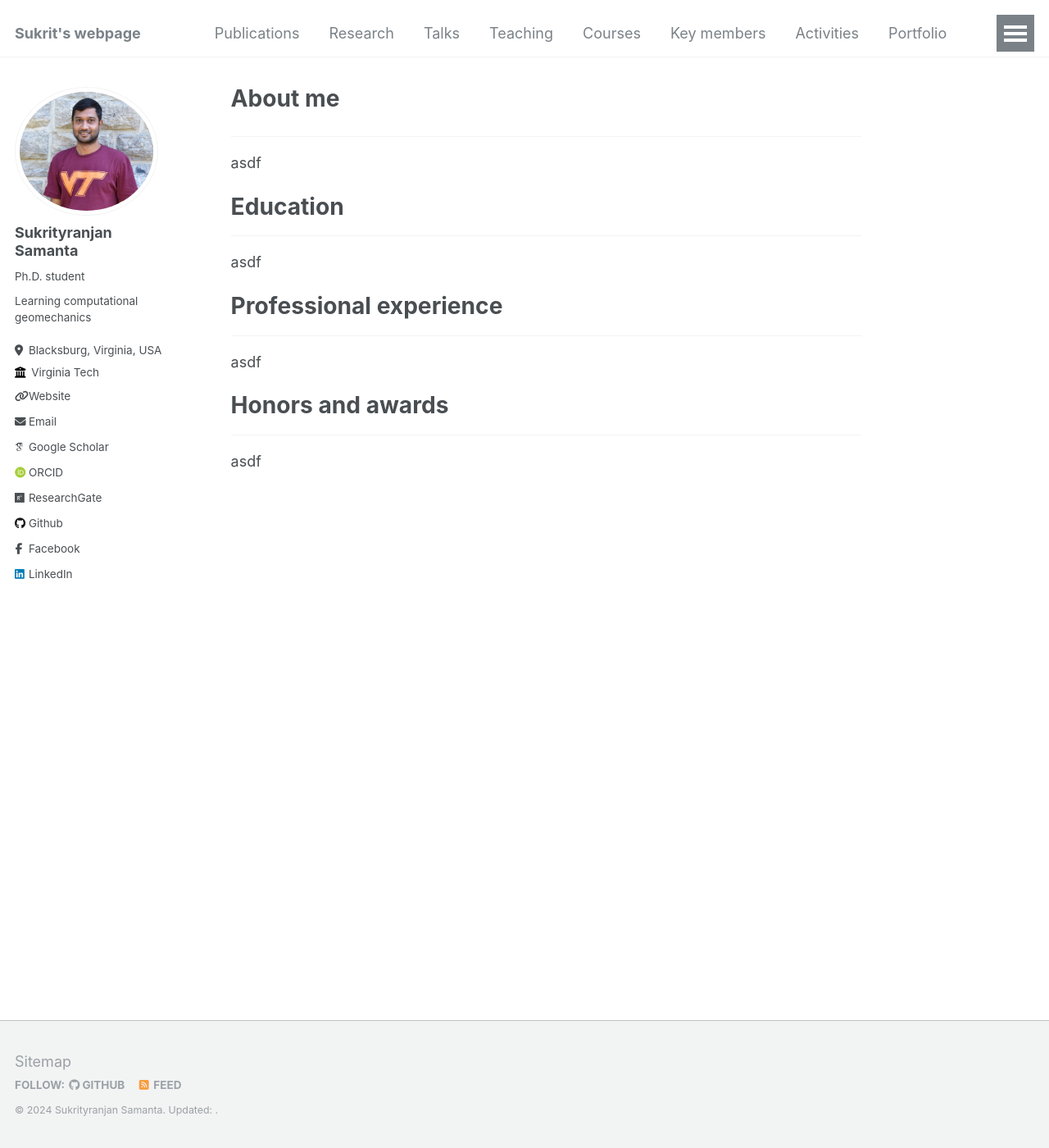
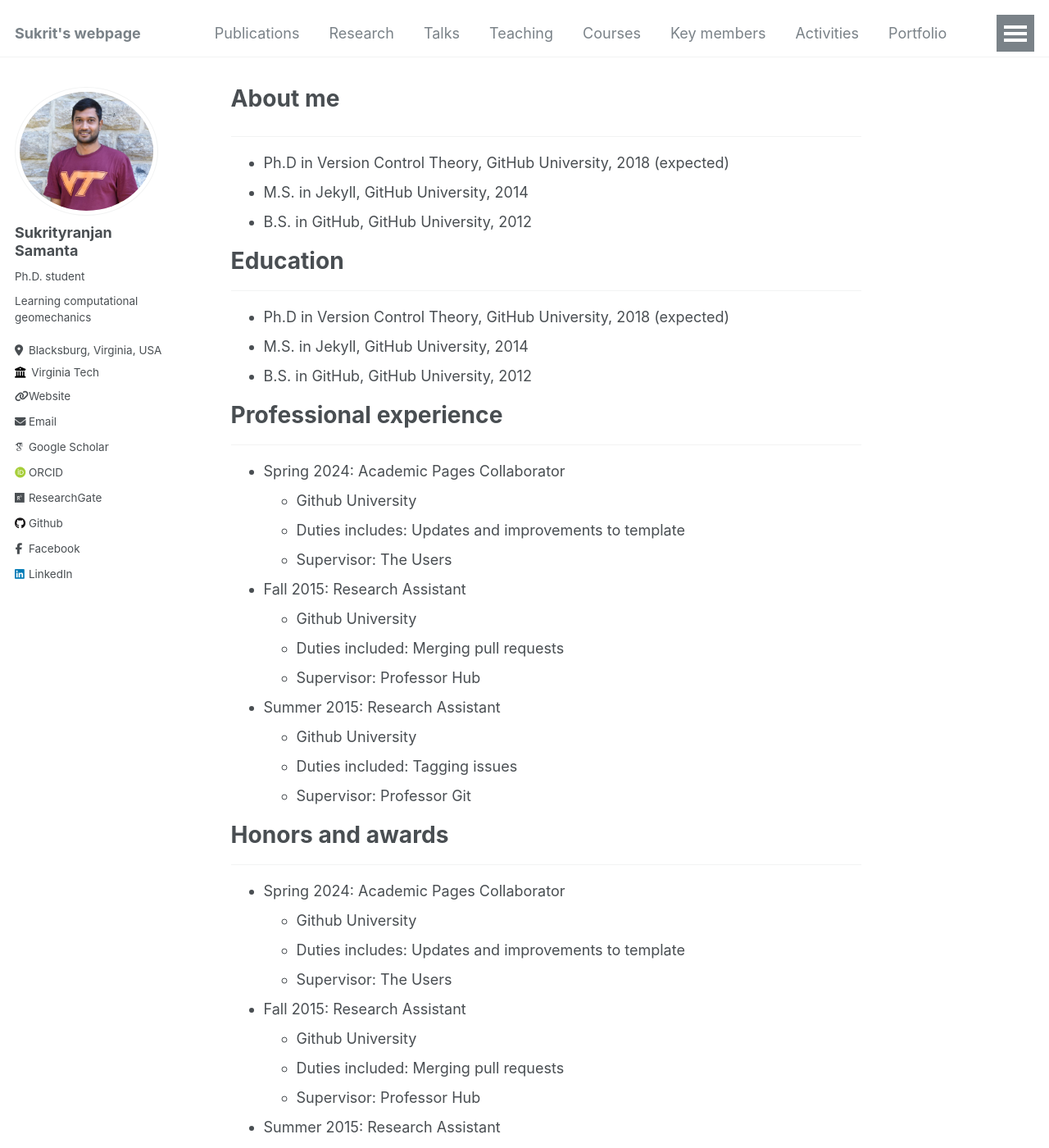
Before and after one commit to Sukritvt/Sukritvt.github.io, a Jekyll site: the page built from _pages/about.md, in a window 1280 px wide and 1400 px high. Shown: the whole window at 82% size. Built offline with Jekyll 4.4.1, drawn with Linux system fonts in a browser that asks for light colours; some web fonts are replaced; some of the changed text lies outside the part shown.

Commit message:
Update about.md

```diff
--- a/_pages/about.md
+++ b/_pages/about.md
@@ -7,19 +7,49 @@ redirect_from:
   - /about.html
 ---
 ------
-asdf
+* Ph.D in Version Control Theory, GitHub University, 2018 (expected)
+* M.S. in Jekyll, GitHub University, 2014
+* B.S. in GitHub, GitHub University, 2012
 
 Education
 ======
 ------
-asdf
+* Ph.D in Version Control Theory, GitHub University, 2018 (expected)
+* M.S. in Jekyll, GitHub University, 2014
+* B.S. in GitHub, GitHub University, 2012
 
 Professional experience
 ======
 ------
-asdf
+* Spring 2024: Academic Pages Collaborator
+  * Github University
+  * Duties includes: Updates and improvements to template
+  * Supervisor: The Users
+
+* Fall 2015: Research Assistant
+  * Github University
+  * Duties included: Merging pull requests
+  * Supervisor: Professor Hub
+
+* Summer 2015: Research Assistant
+  * Github University
+  * Duties included: Tagging issues
+  * Supervisor: Professor Git
 
 Honors and awards
 ======
 ------
-asdf
+* Spring 2024: Academic Pages Collaborator
+  * Github University
+  * Duties includes: Updates and improvements to template
+  * Supervisor: The Users
+
+* Fall 2015: Research Assistant
+  * Github University
+  * Duties included: Merging pull requests
+  * Supervisor: Professor Hub
+
+* Summer 2015: Research Assistant
+  * Github University
+  * Duties included: Tagging issues
+  * Supervisor: Professor Git
```
